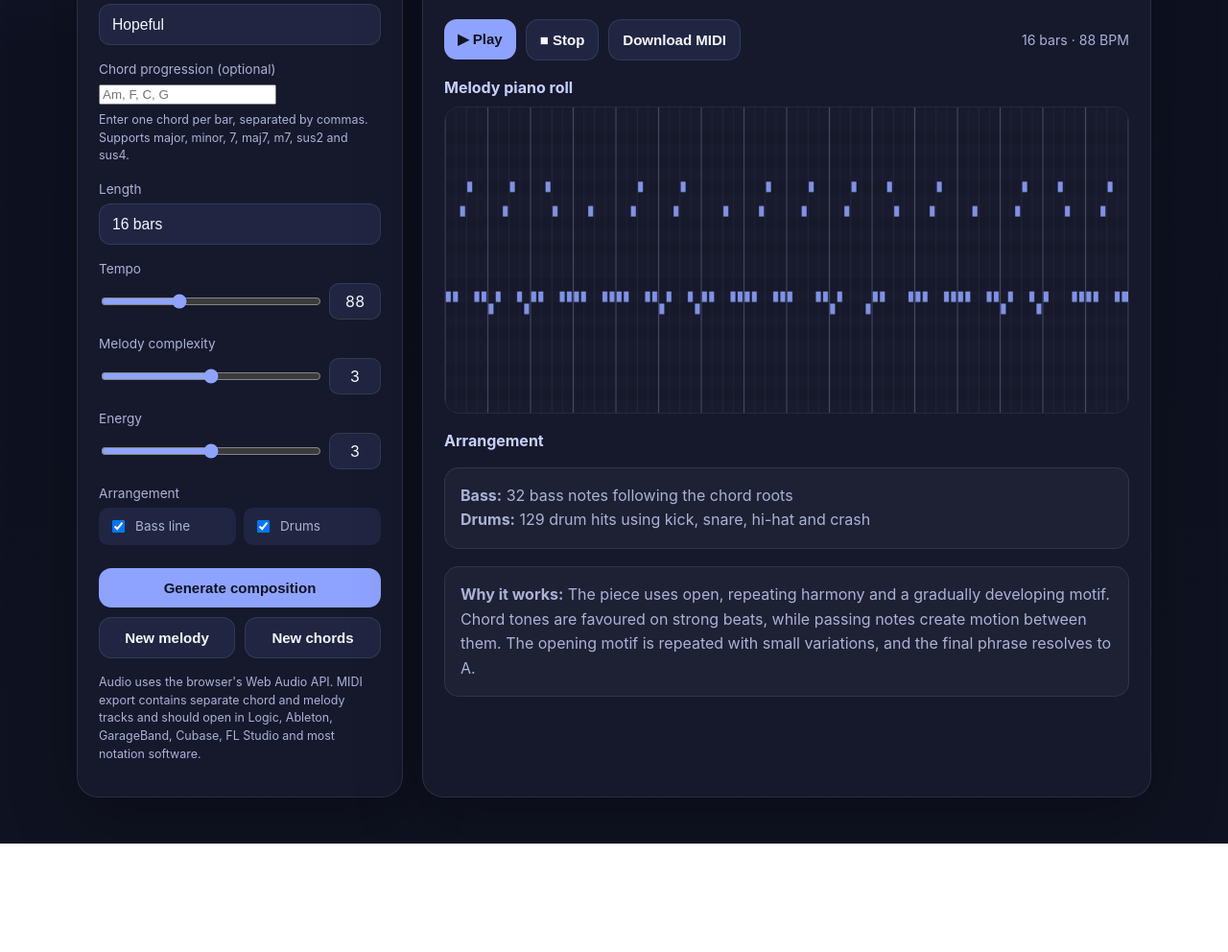
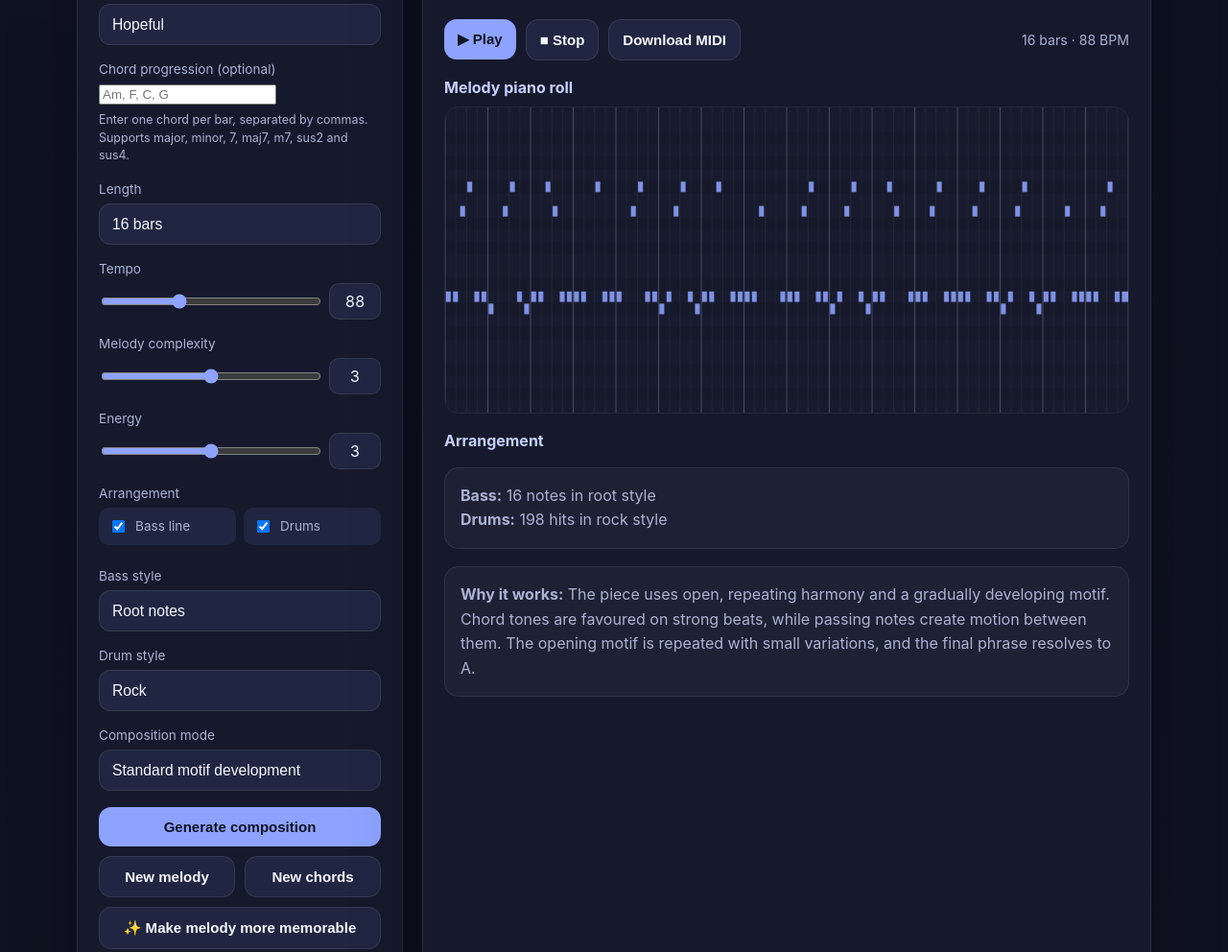
Before and after one commit to j8768667-creator/-Chord-and-Melody, a plain HTML site: page index.html in a window 1280 px wide. Shown: the part 454-1446 px from the top of the page at 96% size. Before the commit the page ends 1333 px from the top, so only its background shows below. Drawn offline with Linux system fonts and the light colour scheme.

Commit message:
Update index.html

```diff
--- a/index.html
+++ b/index.html
@@ -354,10 +354,27 @@
           </div>
         </div>
 
+        <div class="control">
+          <label for="bassStyle">Bass style</label>
+          <select id="bassStyle">
+            <option value="root">Root notes</option><option value="walking">Walking bass</option><option value="octave">Octave bass</option><option value="pedal">Pedal bass</option>
+          </select>
+        </div>
+        <div class="control">
+          <label for="drumStyle">Drum style</label>
+          <select id="drumStyle">
+            <option value="rock">Rock</option><option value="jazz">Jazz</option><option value="cinematic">Cinematic</option><option value="lofi">Lo-fi</option><option value="electronic">Electronic</option>
+          </select>
+        </div>
+        <div class="control">
+          <label for="compositionMode">Composition mode</label>
+          <select id="compositionMode"><option value="standard">Standard motif development</option><option value="advanced">Advanced long-form development</option></select>
+        </div>
         <div class="button-row">
           <button id="generateBtn" class="primary wide">Generate composition</button>
           <button id="newMelodyBtn" class="secondary">New melody</button>
           <button id="newChordsBtn" class="secondary">New chords</button>
+          <button id="memorableBtn" class="secondary wide">✨ Make melody more memorable</button>
         </div>
 
         <p class="small">Audio uses the browser's Web Audio API. MIDI export contains separate chord and melody tracks and should open in Logic, Ableton, GarageBand, Cubase, FL Studio and most notation software.</p>
@@ -423,6 +440,9 @@
       customChords: document.getElementById('customChords'),
       includeBass: document.getElementById('includeBass'),
       includeDrums: document.getElementById('includeDrums'),
+      bassStyle: document.getElementById('bassStyle'),
+      drumStyle: document.getElementById('drumStyle'),
+      compositionMode: document.getElementById('compositionMode'),
       arrangementSummary: document.getElementById('arrangementSummary'),
       chords: document.getElementById('chords'),
       canvas: document.getElementById('pianoRoll'),
@@ -629,66 +649,46 @@
 
     function generateBass(settings, progression) {
       if (!settings.includeBass) return [];
-      const bass = [];
-      const patterns = {
-        postrock: [0, 2],
-        minimal: [0, 2],
-        ambient: [0],
-        pop: [0, 1, 2, 3],
-        lofi: [0, 1.5, 2.5, 3.5],
-        cinematic: [0, 1, 2, 3]
-      };
-      const starts = patterns[settings.style] || [0,2];
-
-      progression.forEach(chord => {
-        starts.forEach((beat, index) => {
-          let pitch = 36 + chord.rootPc;
-          if (settings.style === 'pop' && index === 2 && chord.notes[1]) {
-            pitch = 36 + (chord.notes[1] % 12);
-          }
-          bass.push({
-            pitch,
-            startBeat: chord.bar * 4 + beat,
-            duration: starts.length === 1 ? 3.8 : Math.max(.4, 4 / starts.length * .86),
-            velocity: 68 + settings.energy * 6,
-            bar: chord.bar
-          });
-        });
-      });
-      return bass;
+      const bass=[]; const add=(pitch,startBeat,duration,velocity,bar)=>bass.push({pitch,startBeat,duration,velocity,bar});
+      progression.forEach((chord,index)=>{
+        const start=chord.bar*4, root=36+chord.rootPc;
+        const nextRoot=progression[index+1]?36+progression[index+1].rootPc:root;
+        if(settings.bassStyle==='root') add(root,start,3.8,72+settings.energy*5,chord.bar);
+        if(settings.bassStyle==='octave'){add(root,start,1.8,76+settings.energy*5,chord.bar);add(root+12,start+2,1.8,68+settings.energy*5,chord.bar);}
+        if(settings.bassStyle==='pedal') add(36+settings.rootPc,start,3.8,70+settings.energy*4,chord.bar);
+        if(settings.bassStyle==='walking'){
+          const pcs=chord.notes.map(n=>n%12); const candidates=[root,36+pcs[1],36+pcs[2],nextRoot>root?nextRoot-1:nextRoot+1];
+          candidates.forEach((pitch,beat)=>{while(pitch<34)pitch+=12;while(pitch>52)pitch-=12;add(pitch,start+beat,.86,66+settings.energy*4+beat*2,chord.bar);});
+        }
+      }); return bass;
     }
 
     function generateDrums(settings) {
       if (!settings.includeDrums) return [];
-      const drums = [];
-      const kick = 36, snare = 38, hat = 42, crash = 49;
-      const add = (pitch, startBeat, duration=.12, velocity=90) =>
-        drums.push({pitch, startBeat, duration, velocity});
+      const drums=[]; const kick=36,snare=38,rim=37,hat=42,openHat=46,ride=51,crash=49,tomLow=45,tomHigh=50;
+      const add=(pitch,startBeat,duration=.12,velocity=90)=>drums.push({pitch,startBeat,duration,velocity});
+      for(let bar=0;bar<settings.bars;bar++){
+        const start=bar*4, phraseStart=bar%8===0, phraseEnd=bar%8===7;
+        if(settings.drumStyle==='rock'){if(phraseStart)add(crash,start,.25,98);add(kick,start,.16,98);add(kick,start+2,.16,88);if(settings.energy>=4)add(kick,start+2.5,.12,76);add(snare,start+1,.16,94);add(snare,start+3,.16,102);for(let b=0;b<4;b+=.5)add(hat,start+b,.06,b%1===0?62:48);if(phraseEnd){add(tomHigh,start+3,.12,80);add(tomLow,start+3.5,.12,88);}}
+        if(settings.drumStyle==='jazz'){for(let b=0;b<4;b++){add(ride,start+b,.1,b===2?72:58);add(ride,start+b+.66,.08,46);}add(kick,start,.12,52);add(kick,start+2.5,.12,44);add(snare,start+1,.12,42);add(snare,start+3,.12,48);}
+        if(settings.drumStyle==='cinematic'){if(phraseStart)add(crash,start,.35,104);add(kick,start,.25,108);add(tomLow,start+2,.22,86);if(settings.energy>=3)add(tomHigh,start+3,.18,82);if(phraseEnd){add(tomLow,start+3.25,.14,92);add(tomHigh,start+3.5,.14,98);add(crash,start+3.75,.25,106);}}
+        if(settings.drumStyle==='lofi'){add(kick,start,.16,82);add(kick,start+2.5,.16,70);add(rim,start+1,.16,74);add(snare,start+3,.16,84);for(let b=0;b<4;b+=.5)add(hat,start+b,.06,b%1===0?50:38);}
+        if(settings.drumStyle==='electronic'){for(let b=0;b<4;b++)add(kick,start+b,.12,96);add(snare,start+1,.12,92);add(snare,start+3,.12,98);for(let b=0;b<4;b+=.5)add(hat,start+b,.05,52);add(openHat,start+1.5,.16,62);add(openHat,start+3.5,.16,66);if(phraseStart)add(crash,start,.22,88);}
+      } return drums;
+    }
 
-      for (let bar = 0; bar < settings.bars; bar++) {
-        const start = bar * 4;
-        if (bar === 0 || (settings.energy >= 4 && bar % 8 === 0)) add(crash, start, .25, 96);
+    function developLongFormMelody(settings, progression) {
+      const base=generateMelody(settings, progression);
+      if(settings.compositionMode!=='advanced'||settings.bars<32)return base;
+      const sections=settings.bars===64?[{start:0,end:8,t:0,d:1},{start:8,end:16,t:2,d:1},{start:16,end:24,t:5,d:.8},{start:24,end:32,t:7,d:1.15},{start:32,end:40,t:0,d:.7},{start:40,end:48,t:5,d:1.1},{start:48,end:56,t:7,d:1.25},{start:56,end:64,t:0,d:1.35}]:[{start:0,end:8,t:0,d:1},{start:8,end:16,t:2,d:1},{start:16,end:24,t:5,d:.85},{start:24,end:32,t:0,d:1.25}];
+      return base.map((note,index)=>{const s=sections.find(x=>note.bar>=x.start&&note.bar<x.end)||sections[0];let pitch=note.pitch+s.t;if(index%7===0&&s.d>1.1)pitch+=12;while(pitch>86)pitch-=12;while(pitch<60)pitch+=12;return {...note,pitch,duration:note.duration*(s.d<1?1.25:.9),velocity:clamp(note.velocity+Math.round((s.d-1)*18),50,120)};});
+    }
 
-        if (settings.style === 'ambient') {
-          add(kick, start, .18, 72);
-          add(snare, start + 2, .18, 62);
-          for (let b = 0; b < 4; b += 1) add(hat, start + b, .08, 48);
-        } else if (settings.style === 'lofi') {
-          add(kick, start, .16, 82);
-          add(kick, start + 2.5, .16, 70);
-          add(snare, start + 1, .16, 84);
-          add(snare, start + 3, .16, 88);
-          for (let b = 0; b < 4; b += .5) add(hat, start + b, .06, b % 1 === 0 ? 52 : 42);
-        } else {
-          add(kick, start, .16, 92);
-          add(kick, start + 2, .16, 82);
-          add(snare, start + 1, .16, 92);
-          add(snare, start + 3, .16, 98);
-          const hatStep = settings.energy >= 4 ? .5 : 1;
-          for (let b = 0; b < 4; b += hatStep) add(hat, start + b, .06, b % 1 === 0 ? 58 : 48);
-        }
-      }
-      return drums;
+    function makeMelodyMemorable(settings, progression, melody) {
+      const bars=new Map();melody.forEach(n=>{if(!bars.has(n.bar))bars.set(n.bar,[]);bars.get(n.bar).push(n);});
+      const template=[];for(let bar=0;bar<Math.min(4,settings.bars);bar++)template.push(...(bars.get(bar)||[]).map(n=>({...n,offset:n.startBeat-bar*4,sourceBar:bar})));
+      const result=[];for(let bar=0;bar<settings.bars;bar++){const sourceBar=bar%4;let phrase=template.filter(n=>n.sourceBar===sourceBar);if(!phrase.length)phrase=bars.get(bar)||[];phrase.forEach((n,i)=>{let pitch=n.pitch;const cycle=Math.floor(bar/4);if(cycle%4===1&&i===phrase.length-1)pitch+=2;if(cycle%4===2&&i%3===0)pitch-=2;if(cycle%4===3&&i%4===0)pitch+=12;while(pitch>86)pitch-=12;while(pitch<60)pitch+=12;result.push({...n,pitch,bar,startBeat:bar*4+(n.offset??(n.startBeat%4)),velocity:clamp(n.velocity+(bar>=settings.bars-8?8:0),50,120)});});}
+      if(result.length){const final=result[result.length-1];final.pitch=60+settings.rootPc;while(final.pitch<67)final.pitch+=12;final.duration=2;}return result;
     }
 
     function settingsFromUI() {
@@ -703,7 +703,10 @@
         energy: Number(els.energy.value),
         customChords: els.customChords.value,
         includeBass: els.includeBass.checked,
-        includeDrums: els.includeDrums.checked
+        includeDrums: els.includeDrums.checked,
+        bassStyle: els.bassStyle.value,
+        drumStyle: els.drumStyle.value,
+        compositionMode: els.compositionMode.value
       };
     }
 
@@ -712,7 +715,7 @@
       const settings = settingsFromUI();
       try {
         const progression = customProgression(settings) || makeProgression(settings);
-        const melody = generateMelody(settings, progression);
+        const melody = developLongFormMelody(settings, progression);
         const bass = generateBass(settings, progression);
         const drums = generateDrums(settings);
         composition = { settings, progression, melody, bass, drums };
@@ -726,7 +729,7 @@
       if (!composition) return generateAll();
       stopPlayback();
       composition.settings = settingsFromUI();
-      composition.melody = generateMelody(composition.settings, composition.progression);
+      composition.melody = developLongFormMelody(composition.settings, composition.progression);
       composition.bass = generateBass(composition.settings, composition.progression);
       composition.drums = generateDrums(composition.settings);
       render();
@@ -737,7 +740,7 @@
       const settings = settingsFromUI();
       try {
         const progression = customProgression(settings) || makeProgression(settings);
-        const melody = generateMelody(settings, progression);
+        const melody = developLongFormMelody(settings, progression);
         const bass = generateBass(settings, progression);
         const drums = generateDrums(settings);
         composition = { settings, progression, melody, bass, drums };
@@ -745,6 +748,10 @@
       } catch (error) {
         els.status.textContent = error.message;
       }
+    }
+
+    function makeCurrentMelodyMemorable() {
+      if(!composition)return generateAll();stopPlayback();composition.settings=settingsFromUI();composition.melody=makeMelodyMemorable(composition.settings,composition.progression,composition.melody);render();els.status.textContent='Melody strengthened with recurring hooks';
     }
 
     function render() {
@@ -808,10 +815,10 @@
 
     function renderArrangementSummary() {
       const bassText = composition.settings.includeBass
-        ? `${composition.bass.length} bass notes following the chord roots`
+        ? `${composition.bass.length} notes in ${composition.settings.bassStyle} style`
         : 'Bass line disabled';
       const drumText = composition.settings.includeDrums
-        ? `${composition.drums.length} drum hits using kick, snare, hi-hat and crash`
+        ? `${composition.drums.length} hits in ${composition.settings.drumStyle} style`
         : 'Drums disabled';
       els.arrangementSummary.innerHTML = `<strong>Bass:</strong> ${bassText}<br><strong>Drums:</strong> ${drumText}`;
     }
@@ -830,7 +837,8 @@
       els.explanation.innerHTML =
         `<strong>Why it works:</strong> The piece uses ${styleText}. ` +
         `Chord tones are favoured on strong beats, while passing notes create motion between them. ` +
-        `The opening motif is repeated with small variations, and the final phrase resolves to ${NOTE_NAMES[s.rootPc]}.`;
+        `The opening motif is repeated with small variations, and the final phrase resolves to ${NOTE_NAMES[s.rootPc]}. ` +
+        (s.compositionMode === 'advanced' && s.bars >= 32 ? `Long-form mode develops the motif through contrasting sections, register changes and a final climax.` : '');
     }
 
     function frequencyFromMidi(midi) {
@@ -1027,6 +1035,7 @@
     document.getElementById('generateBtn').addEventListener('click', generateAll);
     document.getElementById('newMelodyBtn').addEventListener('click', regenerateMelody);
     document.getElementById('newChordsBtn').addEventListener('click', regenerateChords);
+    document.getElementById('memorableBtn').addEventListener('click', makeCurrentMelodyMemorable);
     document.getElementById('playBtn').addEventListener('click', playComposition);
     document.getElementById('stopBtn').addEventListener('click', stopPlayback);
     document.getElementById('downloadBtn').addEventListener('click', downloadMidi);
```
